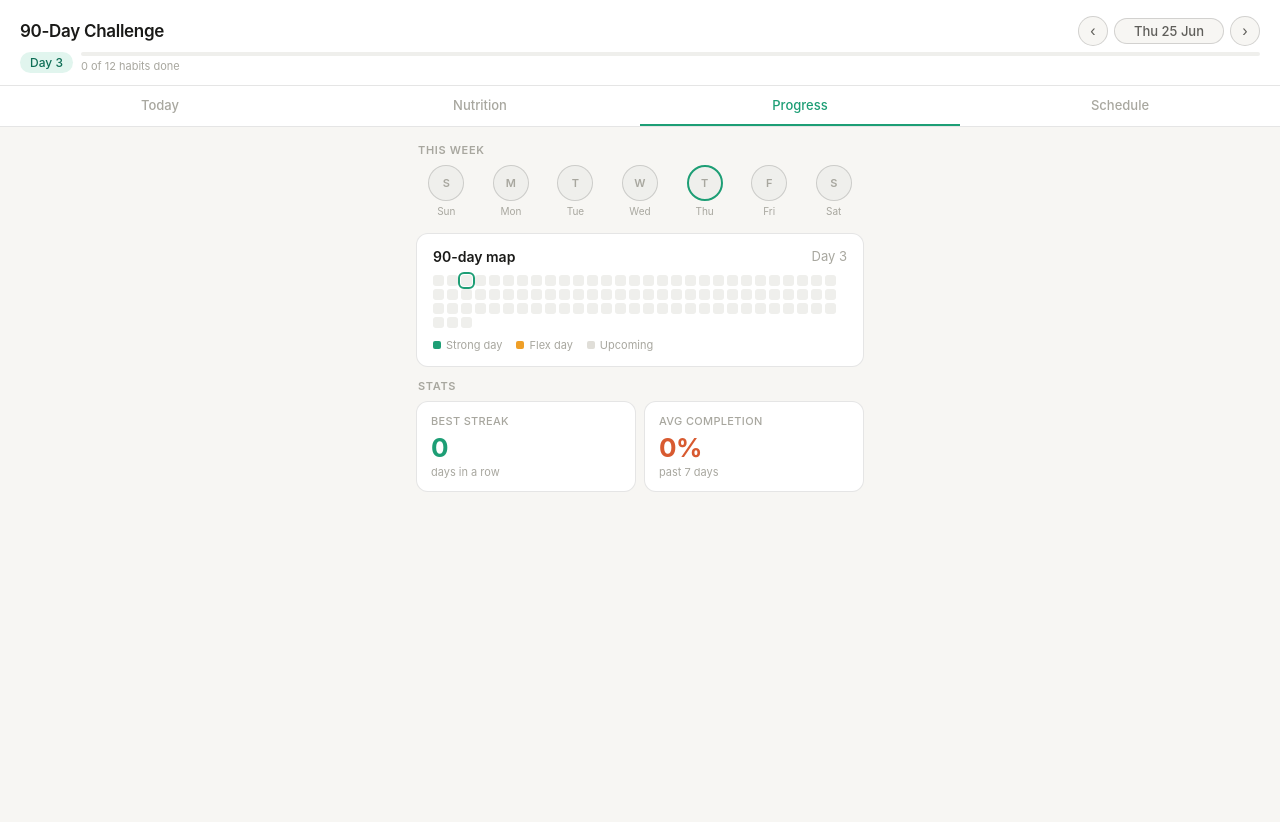
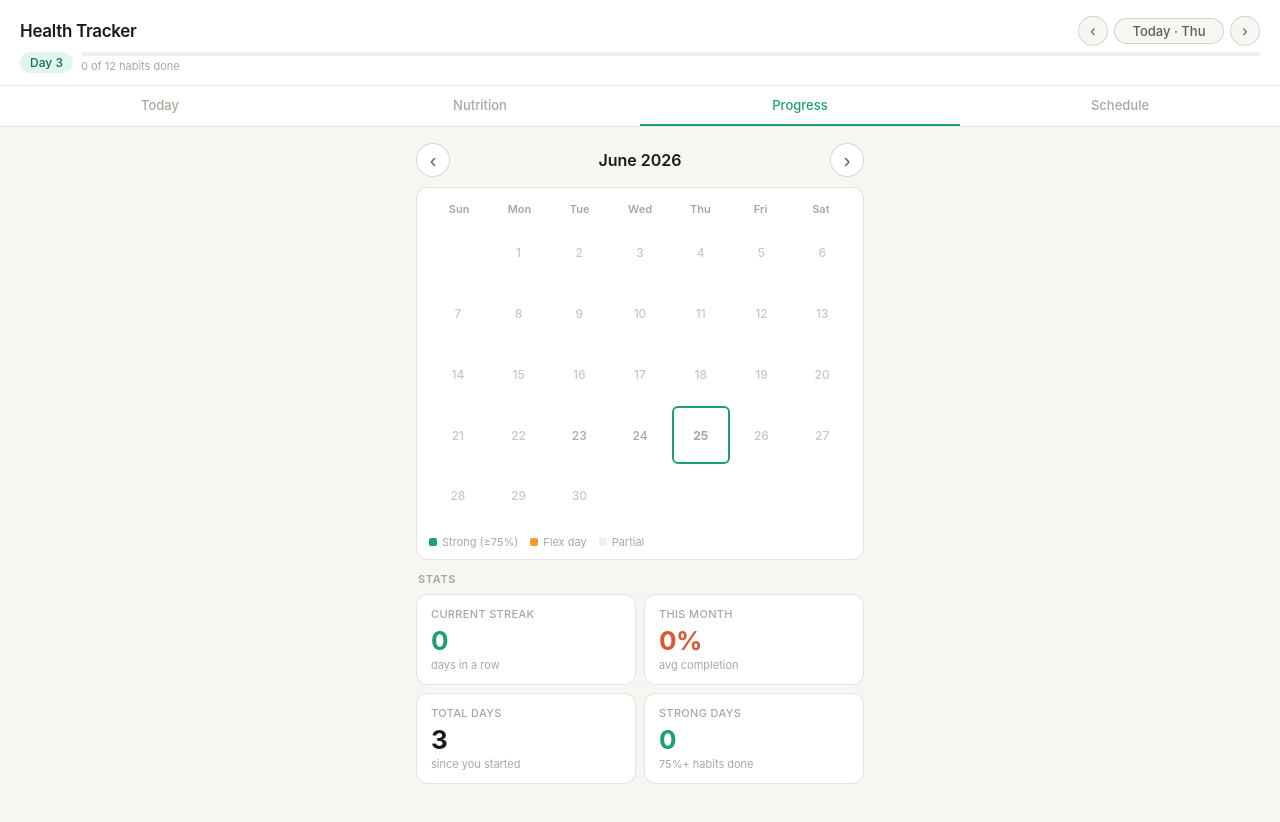
Before and after one commit to giorgiaryan8-rgb/Hotter-Challenge, a plain HTML site: page index.html in a window 1280 px wide. Both pictures are taken after a click on the element "Progress". Before the commit the page ends 800 px from the top, so only its background shows below. Drawn offline with Linux system fonts and the light colour scheme.

Commit message:
Add files via upload

```diff
--- a/index.html
+++ b/index.html
@@ -5,8 +5,8 @@
 <meta name="viewport" content="width=device-width, initial-scale=1.0, viewport-fit=cover">
 <meta name="apple-mobile-web-app-capable" content="yes">
 <meta name="apple-mobile-web-app-status-bar-style" content="default">
-<meta name="apple-mobile-web-app-title" content="90-Day Challenge">
-<title>90-Day Challenge</title>
+<meta name="apple-mobile-web-app-title" content="Health Tracker">
+<title>Health Tracker</title>
 <style>
   :root {
     --teal: #1D9E75; --teal-light: #E1F5EE; --teal-dark: #0F6E56; --teal-deep: #085041;
@@ -175,13 +175,31 @@
   .mt8 { margin-top: 8px; }
   .mt12 { margin-top: 12px; }
   .hint { font-size: 12px; color: var(--text-hint); padding: 0 2px; }
+
+  /* MONTH CALENDAR */
+  .month-nav-row { display: flex; align-items: center; justify-content: space-between; margin-bottom: 10px; }
+  .month-nav-btn { width: 34px; height: 34px; border-radius: 50%; border: 0.5px solid var(--border-mid); background: var(--white); font-size: 20px; color: var(--text-secondary); cursor: pointer; display: flex; align-items: center; justify-content: center; }
+  .month-nav-btn:active { background: var(--gray-light); }
+  .month-title { font-size: 16px; font-weight: 600; }
+  .month-card { background: var(--white); border-radius: var(--radius); border: 0.5px solid var(--border); padding: 12px 12px 10px; margin-bottom: 12px; }
+  .month-dow-row { display: grid; grid-template-columns: repeat(7, 1fr); margin-bottom: 6px; }
+  .dow-label { text-align: center; font-size: 11px; font-weight: 600; color: var(--text-hint); padding: 2px 0; }
+  .month-grid { display: grid; grid-template-columns: repeat(7, 1fr); gap: 3px; }
+  .mcell { aspect-ratio: 1; border-radius: 6px; display: flex; align-items: center; justify-content: center; font-size: 12px; font-weight: 500; color: var(--text-hint); background: transparent; position: relative; cursor: default; }
+  .mcell.has-data { color: var(--text); }
+  .mcell.strong { background: var(--teal-light); color: var(--teal-deep); }
+  .mcell.partial { background: var(--gray-light); color: var(--text-secondary); }
+  .mcell.flex-day { background: var(--amber-light); color: var(--amber-dark); }
+  .mcell.is-today { outline: 2px solid var(--teal); outline-offset: -2px; border-radius: 6px; font-weight: 700; }
+  .mcell.future { color: var(--gray-mid); }
+  .month-legend { display: flex; gap: 12px; margin-top: 10px; flex-wrap: wrap; }
 </style>
 </head>
 <body>
 
 <div class="header">
   <div class="header-row">
-    <div class="app-name">90-Day Challenge</div>
+    <div class="app-name">Health Tracker</div>
     <div class="day-nav">
       <button class="nav-btn" onclick="changeDay(-1)">&#8249;</button>
       <div class="day-chip" id="day-chip">Today</div>
@@ -255,6 +273,7 @@
         <input class="smart-input" type="text" id="fi-smart" placeholder="What did you eat?" />
         <button class="lookup-btn" id="lookup-btn" onclick="lookupFood()">Look up</button>
       </div>
+      <div id="suggestions-box" style="display:none;background:var(--white);border:1px solid var(--border-mid);border-radius:var(--radius-sm);margin-bottom:8px;overflow:hidden;"></div>
       <div class="lookup-error" id="lookup-error"></div>
       <div class="lookup-result" id="lookup-result">
         <div class="lookup-result-name" id="lr-name"></div>
@@ -297,24 +316,29 @@
 
   <!-- PROGRESS -->
   <div id="panel-progress" class="panel">
-    <div class="section-head">This week</div>
-    <div class="week-grid" id="week-grid"></div>
-    <div class="dot-map-card">
-      <div class="dot-map-head">
-        <span class="dot-map-title">90-day map</span>
-        <span class="dot-map-sub" id="dot-map-sub">Day 1</span>
+    <div class="month-nav-row">
+      <button class="month-nav-btn" onclick="changeMonth(-1)">&#8249;</button>
+      <div class="month-title" id="month-title">June 2026</div>
+      <button class="month-nav-btn" onclick="changeMonth(1)">&#8250;</button>
+    </div>
+    <div class="month-card">
+      <div class="month-dow-row">
+        <div class="dow-label">Sun</div><div class="dow-label">Mon</div><div class="dow-label">Tue</div>
+        <div class="dow-label">Wed</div><div class="dow-label">Thu</div><div class="dow-label">Fri</div><div class="dow-label">Sat</div>
       </div>
-      <div class="dot-grid" id="dot-grid"></div>
-      <div class="dot-legend">
-        <div class="legend-item"><div class="legend-dot" style="background:#1D9E75"></div>Strong day</div>
+      <div class="month-grid" id="month-grid"></div>
+      <div class="month-legend">
+        <div class="legend-item"><div class="legend-dot" style="background:#1D9E75"></div>Strong (&ge;75%)</div>
         <div class="legend-item"><div class="legend-dot" style="background:#EF9F27"></div>Flex day</div>
-        <div class="legend-item"><div class="legend-dot" style="background:#E0DED8"></div>Upcoming</div>
+        <div class="legend-item"><div class="legend-dot" style="background:#EFEFEC"></div>Partial</div>
       </div>
     </div>
     <div class="section-head mt12">Stats</div>
     <div class="stat-grid">
-      <div class="stat-card"><div class="stat-label">Best streak</div><div class="stat-val good" id="stat-streak">0</div><div class="stat-sub">days in a row</div></div>
-      <div class="stat-card"><div class="stat-label">Avg completion</div><div class="stat-val" id="stat-avg">0%</div><div class="stat-sub">past 7 days</div></div>
+      <div class="stat-card"><div class="stat-label">Current streak</div><div class="stat-val good" id="stat-streak">0</div><div class="stat-sub">days in a row</div></div>
+      <div class="stat-card"><div class="stat-label">This month</div><div class="stat-val" id="stat-avg">0%</div><div class="stat-sub">avg completion</div></div>
+      <div class="stat-card"><div class="stat-label">Total days</div><div class="stat-val" id="stat-total-days">1</div><div class="stat-sub">since you started</div></div>
+      <div class="stat-card"><div class="stat-label">Strong days</div><div class="stat-val good" id="stat-strong">0</div><div class="stat-sub">75%+ habits done</div></div>
     </div>
   </div>
 
@@ -351,7 +375,6 @@ const START_DATE = new Date(2026, 5, 23);
 const CAL_TARGET = 1775;
 const PROT_TARGET = 115;
 const TREAT_MAX = 18;
-const DOT_WINDOW = 90; // rolling window shown in progress map
 
 // Built-in favourites (Giorgia's common foods)
 const DEFAULT_FAVS = [
@@ -401,6 +424,7 @@ const SCHEDULE = [
 ];
 
 let state = { offset: 0, days: {} };
+let viewMonth = { year: new Date().getFullYear(), month: new Date().getMonth() };
 let userFavs = [];
 let foodMemory = []; // remembered manual entries
 let pendingFood = null;
@@ -699,24 +723,18 @@ function getSuggestions(query) {
 }
 
 function renderSuggestions(query) {
-  let box = document.getElementById('suggestions-box');
+  const box = document.getElementById('suggestions-box');
+  if (!box) return;
   const suggestions = getSuggestions(query);
-  if (!suggestions.length || !query) { if (box) box.style.display = 'none'; return; }
-  if (!box) {
-    box = document.createElement('div');
-    box.id = 'suggestions-box';
-    box.style.cssText = 'background:var(--white);border:1px solid var(--border-mid);border-radius:var(--radius-sm);margin-bottom:8px;overflow:hidden;';
-    const row = document.getElementById('fi-smart').parentNode;
-    row.parentNode.insertBefore(box, row.nextSibling);
-  }
+  if (!suggestions.length || !query) { box.style.display = 'none'; return; }
   box.style.display = 'block';
-  box.innerHTML = suggestions.map((s, i) =>
-    '<div style="display:flex;align-items:center;justify-content:space-between;padding:9px 12px;border-bottom:0.5px solid var(--border);cursor:pointer;font-size:13px;" onclick="selectSuggestion(' + i + ')">'
-    + '<span>' + s.name + '</span>'
-    + '<span style="color:var(--text-hint);font-size:12px;">' + s.cal + ' kcal · ' + s.prot + 'g</span>'
-    + '</div>'
-  ).join('').replace(/border-bottom[^;]+;([^<]*<\/div>\s*$)/, '$1');
-  // Store suggestions for selection
+  box.innerHTML = suggestions.map((s, i) => {
+    const border = i < suggestions.length - 1 ? 'border-bottom:0.5px solid var(--border);' : '';
+    return '<div style="display:flex;align-items:center;justify-content:space-between;padding:10px 12px;' + border + 'cursor:pointer;font-size:13px;active:background:var(--gray-bg)" onmousedown="selectSuggestion(' + i + ')">'
+      + '<span>' + s.name + '</span>'
+      + '<span style="color:var(--text-hint);font-size:12px;margin-left:8px;white-space:nowrap;">' + s.cal + ' kcal · ' + s.prot + 'g</span>'
+      + '</div>';
+  }).join('');
   box._suggestions = suggestions;
 }
 
@@ -752,7 +770,8 @@ function renderDayLabel() {
   d.setDate(d.getDate() + state.offset);
   const DAYS = ['Sun','Mon','Tue','Wed','Thu','Fri','Sat'];
   const MONTHS = ['Jan','Feb','Mar','Apr','May','Jun','Jul','Aug','Sep','Oct','Nov','Dec'];
-  const chip = state.offset === 0 ? 'Today · ' + DAYS[d.getDay()] : DAYS[d.getDay()] + ' ' + d.getDate() + ' ' + MONTHS[d.getMonth()];
+  const isToday = state.offset === getTodayOffset();
+  const chip = isToday ? 'Today · ' + DAYS[d.getDay()] : DAYS[d.getDay()] + ' ' + d.getDate() + ' ' + MONTHS[d.getMonth()];
   document.getElementById('day-chip').textContent = chip;
   document.getElementById('day-badge').textContent = 'Day ' + (state.offset + 1);
 }
@@ -827,61 +846,95 @@ function updateNutritionPanel() {
   document.getElementById('food-log-total').textContent = d.foods.length > 0 ? totalCal + ' kcal · ' + totalProt + 'g protein' : '';
 }
 
+function changeMonth(dir) {
+  viewMonth.month += dir;
+  if (viewMonth.month > 11) { viewMonth.month = 0; viewMonth.year++; }
+  if (viewMonth.month < 0) { viewMonth.month = 11; viewMonth.year--; }
+  renderProgress();
+}
+
 function renderProgress() {
-  const off = state.offset;
-  const d = new Date(START_DATE);
-  d.setDate(d.getDate() + off);
-  const dow = d.getDay();
-  const DFULL = ['Sun','Mon','Tue','Wed','Thu','Fri','Sat'];
-  let wHtml = '';
-  for (let i = 0; i < 7; i++) {
-    const o = off - dow + i;
-    const isToday = o === off;
-    const key = getKey(o);
-    const dd = state.days[key];
-    const n = totalHabits();
+  const todayOff = getTodayOffset();
+  const MONTHS_LONG = ['January','February','March','April','May','June','July','August','September','October','November','December'];
+  document.getElementById('month-title').textContent = MONTHS_LONG[viewMonth.month] + ' ' + viewMonth.year;
+
+  const now = new Date();
+  const firstDay = new Date(viewMonth.year, viewMonth.month, 1);
+  const lastDay = new Date(viewMonth.year, viewMonth.month + 1, 0);
+  const startDow = firstDay.getDay(); // 0=Sun
+  const daysInMonth = lastDay.getDate();
+  const n = totalHabits();
+
+  let grid = '';
+  // Empty cells before first day
+  for (let i = 0; i < startDow; i++) {
+    grid += '<div class="mcell"></div>';
+  }
+
+  for (let day = 1; day <= daysInMonth; day++) {
+    const cellDate = new Date(viewMonth.year, viewMonth.month, day);
+    const cellKey = cellDate.toISOString().slice(0, 10);
+    const isRealToday = cellDate.getFullYear() === now.getFullYear() && cellDate.getMonth() === now.getMonth() && cellDate.getDate() === now.getDate();
+    const isFuture = cellDate > now;
+    const beforeStart = cellDate < new Date(START_DATE.getFullYear(), START_DATE.getMonth(), START_DATE.getDate());
+
+    const dd = state.days[cellKey];
     const done = dd ? Object.values(dd.checked).filter(Boolean).length : 0;
-    const pct = done / n;
-    let cls = '';
-    if (o >= 0 && o <= off && done > 0) cls = pct >= 0.75 ? 'great' : 'ok';
-    const label = (o <= off && o >= 0 && done > 0) ? Math.round(pct * 100) + '%' : DFULL[i].slice(0,1);
-    wHtml += '<div class="w-day"><div class="w-circle ' + cls + (isToday ? ' today' : '') + '">' + label + '</div><div class="w-day-label">' + DFULL[i] + '</div></div>';
+    const pct = n > 0 ? done / n : 0;
+    const isFlex = dd && dd.isTreat;
+
+    let cls = 'mcell';
+    if (isFuture || beforeStart) {
+      cls += ' future';
+    } else if (done > 0) {
+      cls += ' has-data';
+      if (isFlex) cls += ' flex-day';
+      else if (pct >= 0.75) cls += ' strong';
+      else cls += ' partial';
+    }
+    if (isRealToday) cls += ' is-today';
+
+    grid += '<div class="' + cls + '">' + day + '</div>';
   }
-  document.getElementById('week-grid').innerHTML = wHtml;
 
-  // Rolling 90-day window centred on today
-  let dots = '';
-  const winStart = Math.max(0, off - 44);
-  const winEnd = winStart + DOT_WINDOW - 1;
-  for (let i = winStart; i <= winEnd; i++) {
+  document.getElementById('month-grid').innerHTML = grid;
+
+  // Stats — streak
+  let streak = 0;
+  for (let i = todayOff; i >= 0; i--) {
     const k = getKey(i);
     const dd = state.days[k];
     const done = dd ? Object.values(dd.checked).filter(Boolean).length : 0;
-    let cls = i === off ? 'today' : (i < off ? (dd && dd.isTreat ? 'treat' : (done > 0 ? 'done' : '')) : '');
-    dots += '<div class="cdot ' + cls + '" title="Day ' + (i + 1) + '"></div>';
+    if (done > 0) streak++;
+    else break;
   }
-  document.getElementById('dot-grid').innerHTML = dots;
-  document.getElementById('dot-map-sub').textContent = 'Day ' + (off + 1);
+  document.getElementById('stat-streak').textContent = streak;
 
-  let best = 0, cur = 0;
-  for (let i = 0; i <= off; i++) {
-    const k = getKey(i);
+  // Stats — this month avg
+  let mTotal = 0, mDone = 0;
+  for (let day = 1; day <= daysInMonth; day++) {
+    const cellDate = new Date(viewMonth.year, viewMonth.month, day);
+    if (cellDate > now) break;
+    if (cellDate < new Date(START_DATE.getFullYear(), START_DATE.getMonth(), START_DATE.getDate())) continue;
+    const k = cellDate.toISOString().slice(0, 10);
     const dd = state.days[k];
-    const done = dd ? Object.values(dd.checked).filter(Boolean).length : 0;
-    if (done > 0) { cur++; if (cur > best) best = cur; } else cur = 0;
+    mTotal += n;
+    mDone += dd ? Object.values(dd.checked).filter(Boolean).length : 0;
   }
-  document.getElementById('stat-streak').textContent = best;
-
-  let wt = 0, wd = 0;
-  for (let i = Math.max(0, off - 6); i <= off; i++) {
-    const k = getKey(i);
-    const dd = state.days[k];
-    wt += totalHabits();
-    wd += dd ? Object.values(dd.checked).filter(Boolean).length : 0;
-  }
-  const avgPct = wt > 0 ? Math.round(wd / wt * 100) : 0;
+  const avgPct = mTotal > 0 ? Math.round(mDone / mTotal * 100) : 0;
   document.getElementById('stat-avg').textContent = avgPct + '%';
   document.getElementById('stat-avg').className = 'stat-val' + (avgPct >= 75 ? ' good' : (avgPct < 50 ? ' warn' : ''));
+
+  // Total days since start
+  document.getElementById('stat-total-days').textContent = todayOff + 1;
+
+  // Strong days total
+  let strongDays = 0;
+  Object.entries(state.days).forEach(([k, dd]) => {
+    const done = dd ? Object.values(dd.checked).filter(Boolean).length : 0;
+    if (done / n >= 0.75) strongDays++;
+  });
+  document.getElementById('stat-strong').textContent = strongDays;
 }
 
 function renderSchedule() {
```
